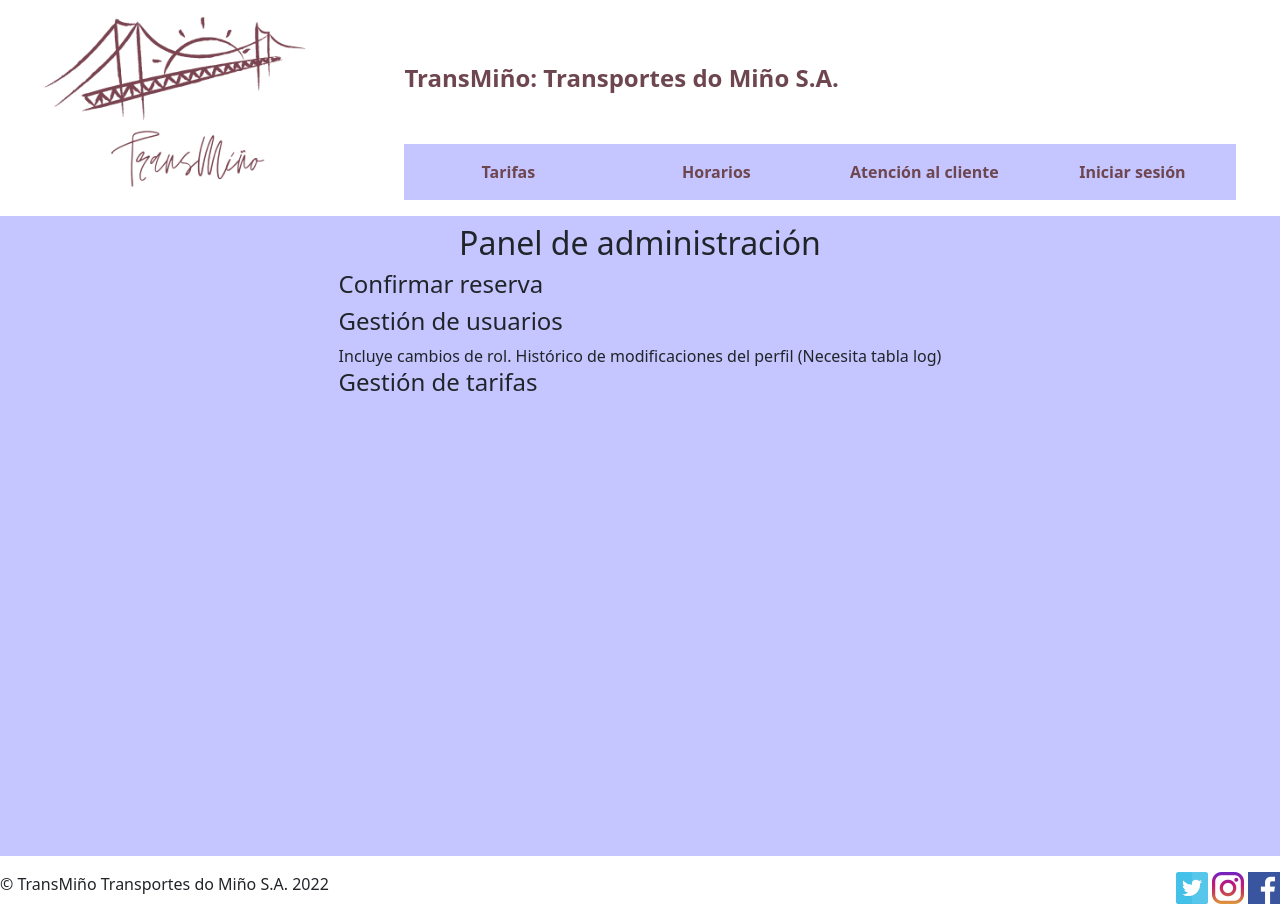
After one commit to a20paulaar/proyecto_final, a PHP site: page /pages/admin.php in a window 1280 px wide. The commit adds this page. Run offline with PHP 8.4, Linux system fonts and the light colour scheme; data that the repository does not hold is empty.

Commit message:
Actualización 21/02/2022

```diff
--- /dev/null
+++ b/css/style_admin.css
@@ -0,0 +1,5 @@
+@media only screen and (min-width: 768px) {
+    #container>section{
+        width: 100% !important;
+    }
+}
--- /dev/null
+++ b/js/script_admin.js
@@ -0,0 +1,28 @@
+cargarReservas();
+cargarTarifas();
+
+function cargarReservas(){
+    $.post("../functions/bd.php",
+    {
+        method: "loadPendingReservations"
+    },
+    function(data, status){
+        var json = JSON.parse(data);
+        console.log(json);
+        /*for(var p of json.paradas){
+            $('#ida tr:last').after('<tr class="stop_' + p.id + '"><th>' + p.name + '</th></tr>');
+            $('#vuelta tr:first').before('<tr class="stop_' + p.id + '"><th>' + p.name + '</th></tr>');
+        }*/
+    });
+}
+
+function cargarTarifas(){
+    $.post("../functions/bd.php",
+    {
+        method: "loadFares"
+    },
+    function(data, status){
+        var listaTarifas = JSON.parse(data);
+        console.log(listaTarifas);
+    });
+}
--- /dev/null
+++ b/pages/admin.php
@@ -0,0 +1,72 @@
+<!DOCTYPE html>
+<html lang="gl">
+<head>
+    <meta charset="UTF-8">
+    <meta http-equiv="X-UA-Compatible" content="IE=edge">
+    <meta name="viewport" content="width=device-width, initial-scale=1.0">
+    <link rel="stylesheet" href="../css/style.css">
+    <link rel="stylesheet" href="../css/style_admin.css">
+    <title>TransMiño</title>
+    <script src="https://code.jquery.com/jquery-3.6.0.js" integrity="sha256-H+K7U5CnXl1h5ywQfKtSj8PCmoN9aaq30gDh27Xc0jk=" crossorigin="anonymous"></script>
+    <link href="https://cdn.jsdelivr.net/npm/bootstrap@5.1.3/dist/css/bootstrap.min.css" rel="stylesheet" integrity="sha384-1BmE4kWBq78iYhFldvKuhfTAU6auU8tT94WrHftjDbrCEXSU1oBoqyl2QvZ6jIW3" crossorigin="anonymous">
+</head>
+<body>
+    <header>
+        <div id="logo">
+            <a href="../index.php"><img src="../images/logo_trans.png"/></a>
+        </div>
+        <div id="header_content">
+            <div id="title">
+                TransMiño: Transportes do Miño S.A.
+            </div>
+            <nav id="nav">
+                <a id="mobile_menu" href="javascript:void(0);" class="menu_element" onclick="mobileMenu()">
+                    <i class="fa fa-bars">MENÚ</i>
+                </a>
+                <div id="links">
+                    <span><a class="menu_element" href="../pages/tarifas.php">Tarifas</a></span>
+                    <span><a class="menu_element" href="../pages/horarios.php">Horarios</a></span>
+                    <span><a class="menu_element" href="../pages/atencion.php">Atención al cliente</a></span>
+                    <? if(!isset($_SESSION)) { ?>
+                    <span><a class="menu_element" href="../pages/sesion.php">Iniciar sesión</a></span>
+                    <? } else { ?>
+                    <span><a class="menu_element" href="../functions/sesion.php?session=close">Cerrar sesión</a></span>
+                    <? } ?>
+                    <? if(isset($_SESSION)&&$_SESSION["rol"]==2){ ?>
+                    <span><a class="menu_element" href="../pages/admin.php">Administración</a></span>
+                    <? } ?>
+                </div>
+            </nav>
+        </div>
+    </header>
+    <div id="container">
+        <section>
+            <h2>Panel de administración</h2>
+            <div id="admin">
+                <div id="admin_confirmar">
+                    <h4>Confirmar reserva</h4>
+                </div>
+                <div id="admin_usuarios">
+                    <h4>Gestión de usuarios</h4>
+                    Incluye cambios de rol. Histórico de modificaciones del perfil (Necesita tabla log)
+                </div>
+                <div id="admin_tarifas">
+                    <h4>Gestión de tarifas</h4>
+                    <div id=lista_tarifas></div>
+                </div>
+            </div>
+        </section>
+    </div>
+    <footer>
+        <div id="copy">&copy; TransMiño Transportes do Miño S.A. 2022</div>
+        <div id="social">
+            <a href="#"><img src="images/twitter.png" alt="Twitter"></a>
+            <a href="#"><img src="images/instagram.png" alt="Instagram"></a>
+            <a href="#"><img src="images/facebook.png" alt="Facebook"></a>
+        </div>
+    </footer>
+
+    <script src="../js/script.js"></script>
+    <script src="../js/script_admin.js"></script>
+</body>
+</html>
--- a/pages/registro.php
+++ b/pages/registro.php
@@ -79,7 +79,7 @@
                 <div class="formarea">
                     <span>
                         <label for="direccion">Dirección:</label>
-                        <textarea class="form-control" cols="30" rows="1" name="direccion" id="direccion"></textarea>
+                        <textarea class="form-control" cols="80" rows="2" name="direccion" id="direccion"></textarea>
                     </span>
                 </div>
                 <div class="formarea">
```
